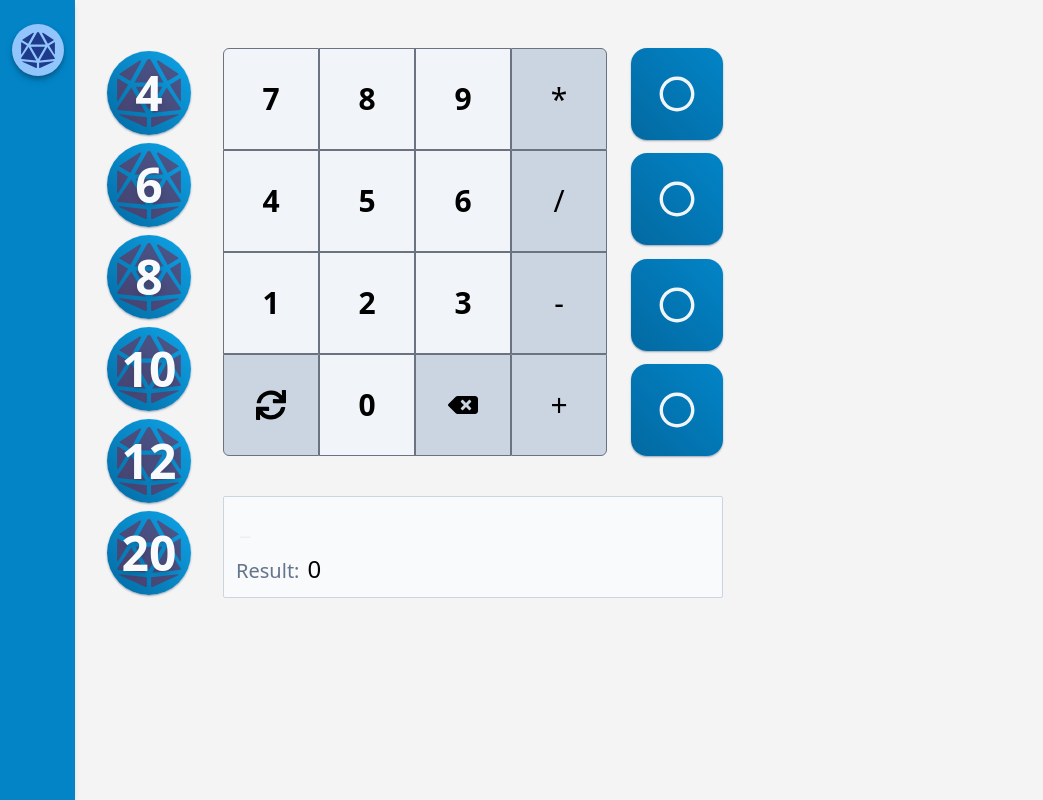
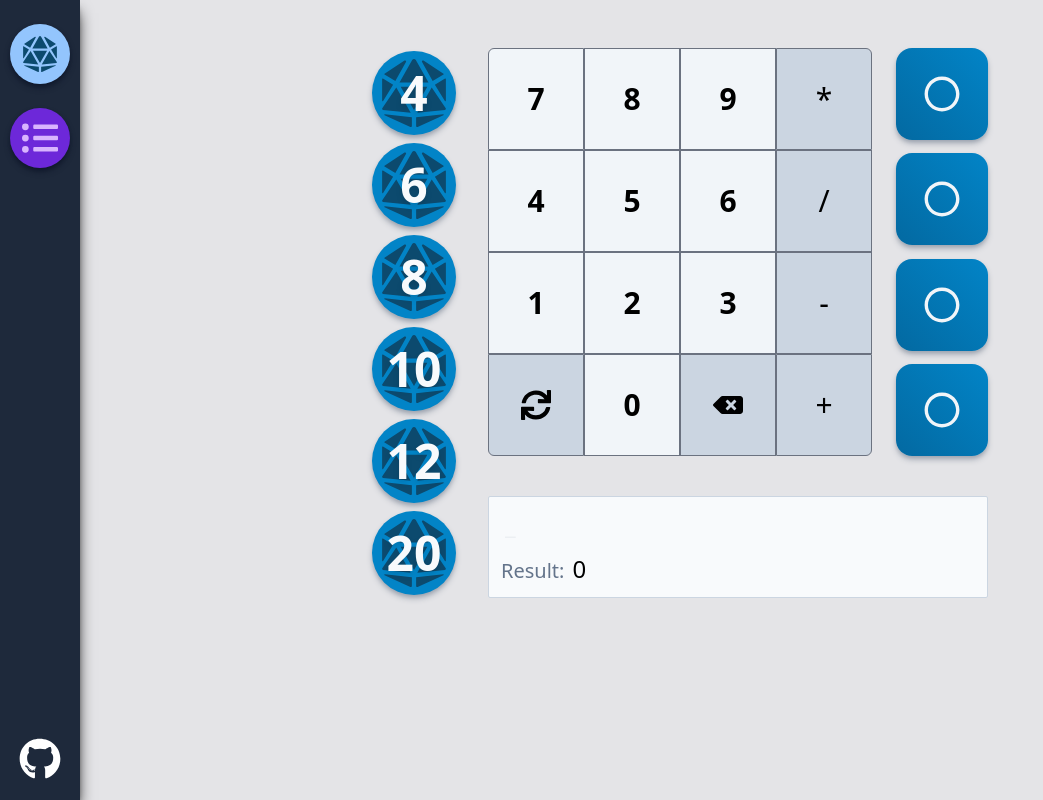
Before and after one commit to ehouse/nextjs-dmtools, a Next.js app: page / in a window 1280 px wide. Shown: the whole page, without its empty margins (0-1043 px from the left). Built offline with nearby package versions, Linux system fonts and the light colour scheme.

Commit message:
Redesign and recolor of the main page
Redid the globals.css file to be more in line with best practices
Rewrote the readme.md file

```diff
--- a/components/diceRoller.tsx
+++ b/components/diceRoller.tsx
@@ -13,7 +13,7 @@ function DiceRoller() {
   };
 
   return (
-    <div className="container mx-auto flex flex-col px-4 md:px-8 md:pt-12">
+    <div className="mx-auto flex flex-col px-4 pt-2 md:px-8 md:pt-12">
       <div className="gap-8 md:flex">
         <DiceSection setExpression={setExpression} expression={expression} />
         <div>
--- a/components/diceroller/Memory.tsx
+++ b/components/diceroller/Memory.tsx
@@ -2,6 +2,40 @@ import { useState } from "react";
 import { FaRegCircle, FaRegDotCircle, FaTrash } from "react-icons/fa";
 
 import { reRollExpression, expressionToString } from "../../library/expression";
+
+function TrashCan(props: { onClick: () => void }) {
+  return (
+    <button
+      className="absolute right-1.5 top-1.5 p-0.5 text-slate-100 hover:text-slate-400"
+      onClick={props.onClick}
+    >
+      <FaTrash />
+    </button>
+  );
+}
+
+function MemoryButton(props: {
+  cell: Expression;
+  cellID: number;
+  dispatchMemory: (id: number, clear?: boolean) => void;
+}) {
+  return (
+    <div className="group relative">
+      <button
+        onClick={() => props.dispatchMemory(props.cellID)}
+        className="button rounded-2xl bg-gradient-to-tr from-sky-700 to-sky-600 p-7 text-4xl text-slate-100 "
+      >
+        {props.cell ? <FaRegDotCircle /> : <FaRegCircle />}
+      </button>
+      {props.cell && (
+        <TrashCan onClick={() => props.dispatchMemory(props.cellID, true)} />
+      )}
+      <span className="tip left-[6rem] top-[1.5rem]">
+        {expressionToString(props.cell ?? null) || "Empty"}
+      </span>
+    </div>
+  );
+}
 
 function Memory(props: {
   expression: Expression;
@@ -28,82 +62,10 @@ function Memory(props: {
 
   return (
     <div className="hidden flex-col justify-between md:flex">
-      <div className="group relative">
-        <button
-          onClick={() => dispatchMemory(1)}
-          className="calculator-button-cell"
-        >
-          {cell[1] ? <FaRegDotCircle /> : <FaRegCircle />}
-        </button>
-        {cell[1] && (
-          <button
-            className="trashcan-hover absolute right-1.5 top-1.5 p-0.5"
-            onClick={() => dispatchMemory(1, true)}
-          >
-            <FaTrash />
-          </button>
-        )}
-        <span className="cell-tip group-hover:scale-100">
-          {expressionToString(cell[1] ?? null) || "Empty"}
-        </span>
-      </div>
-      <div className="group relative">
-        <button
-          onClick={() => dispatchMemory(2)}
-          className="calculator-button-cell"
-        >
-          {cell[2] ? <FaRegDotCircle /> : <FaRegCircle />}
-        </button>
-        {cell[2] && (
-          <button
-            className="trashcan-hover absolute right-1.5 top-1.5 p-0.5"
-            onClick={() => dispatchMemory(2, true)}
-          >
-            <FaTrash />
-          </button>
-        )}
-        <span className="cell-tip group-hover:scale-100">
-          {expressionToString(cell[2] ?? null) || "Empty"}
-        </span>
-      </div>
-      <div className="group relative">
-        <button
-          onClick={() => dispatchMemory(3)}
-          className="calculator-button-cell"
-        >
-          {cell[3] ? <FaRegDotCircle /> : <FaRegCircle />}
-        </button>
-        {cell[3] && (
-          <button
-            className="trashcan-hover absolute right-1.5 top-1.5 p-0.5"
-            onClick={() => dispatchMemory(3, true)}
-          >
-            <FaTrash />
-          </button>
-        )}
-        <span className="cell-tip group-hover:scale-100">
-          {expressionToString(cell[3] ?? null) || "Empty"}
-        </span>
-      </div>
-      <div className="group relative">
-        <button
-          onClick={() => dispatchMemory(4)}
-          className="calculator-button-cell"
-        >
-          {cell[4] ? <FaRegDotCircle /> : <FaRegCircle />}
-        </button>
-        {cell[4] && (
-          <button
-            className="trashcan-hover absolute right-1.5 top-1.5 p-0.5"
-            onClick={() => dispatchMemory(4, true)}
-          >
-            <FaTrash />
-          </button>
-        )}
-        <span className="cell-tip group-hover:scale-100">
-          {expressionToString(cell[4] ?? null) || "Empty"}
-        </span>
-      </div>
+      <MemoryButton cell={cell[1]} cellID={1} dispatchMemory={dispatchMemory} />
+      <MemoryButton cell={cell[2]} cellID={2} dispatchMemory={dispatchMemory} />
+      <MemoryButton cell={cell[3]} cellID={3} dispatchMemory={dispatchMemory} />
+      <MemoryButton cell={cell[4]} cellID={4} dispatchMemory={dispatchMemory} />
     </div>
   );
 }
--- a/components/diceroller/die.tsx
+++ b/components/diceroller/die.tsx
@@ -10,11 +10,13 @@ function Die(props: Props) {
     <div className="relative">
       <button
         type="button"
-        className="die group active:shadow-none"
+        className="button group flex items-center justify-around rounded-full bg-sky-600 p-2 text-sky-900"
         onClick={() => props.onClick(props.face)}
       >
-        <FaDiceD20 size="68" className="fill-rose-900/50" />
-        <span className="die-face">{props.face}</span>
+        <FaDiceD20 size="68" />
+        <span className="absolute text-center text-5xl font-semibold text-slate-50 shadow-white drop-shadow-md group-active:text-slate-200">
+          {props.face}
+        </span>
       </button>
     </div>
   );
--- a/components/diceroller/results.tsx
+++ b/components/diceroller/results.tsx
@@ -67,7 +67,7 @@ function Results(props: { expression: Expression }) {
   const expressionTotal = evalExpression(props.expression);
 
   return (
-    <div className="mt-10 flex flex-col rounded-sm border border-solid border-slate-300 bg-slate-50 p-3 text-2xl">
+    <div className="mt-4 flex flex-col rounded-sm border border-solid border-slate-300 bg-slate-50 p-3 text-2xl md:mt-10">
       <div>
         {renderedResults}
         <WaitingInput />
--- a/pages/index.tsx
+++ b/pages/index.tsx
@@ -1,17 +1,62 @@
 import type { NextPage } from "next";
+import React from "react";
 
-import { FaDiceD20 } from "react-icons/fa";
+import {
+  FaDiceD20,
+  FaListUl,
+  FaGithub,
+  FaExternalLinkAlt,
+} from "react-icons/fa";
 
 import DiceRoller from "../components/diceRoller";
 
+function SidebarButton(props: {
+  buttonStyles: string;
+  children: React.ReactElement[];
+  onClick: () => void;
+}) {
+  return (
+    <button
+      onClick={props.onClick}
+      className={`group relative mx-auto flex items-center justify-center rounded-full p-3 shadow-md shadow-slate-900 transition-all duration-100 ease-out hover:cursor-pointer active:shadow-none md:mt-6 ${props.buttonStyles}`}
+    >
+      {props.children}
+    </button>
+  );
+}
+
 const Home: NextPage = () => {
   return (
-    <div className="flex flex-col bg-zinc-100 md:flex-row">
-      <nav className="flex w-auto flex-col items-center bg-sky-600 shadow-md md:w-20 ">
-        <div className="sidebar-icon group md:mt-6">
-          <FaDiceD20 size="36px" color="rgb(30 58 138)" />
-          <span className="sidebar-tip group-hover:scale-100">Dice Roller</span>
+    <div className="flex flex-col bg-zinc-200 md:flex-row">
+      <nav className="flex w-auto items-center bg-slate-800 shadow-lg md:w-20 md:flex-col md:shadow-black ">
+        <div className="flex flex-grow md:block ">
+          <SidebarButton
+            buttonStyles="bg-blue-300 text-sky-900 active:bg-blue-300/80"
+            onClick={() => {}}
+          >
+            <FaDiceD20 size="36px" />
+            <span className="tip left-[4.25rem]">Dice Roller</span>
+          </SidebarButton>
+          <SidebarButton
+            buttonStyles="bg-violet-700 text-purple-300 active:bg-violet-800/80 "
+            onClick={() => {}}
+          >
+            <FaListUl size="36px" />
+            <span className="tip left-[4.25rem]">Initiative Tracker</span>
+          </SidebarButton>
         </div>
+        <a
+          href="https://github.com/ehouse/prophecy"
+          className="sidebar-icon group relative mx-auto hidden items-center justify-center pb-5 text-white md:flex"
+        >
+          <FaGithub size="42px" />
+          <span className="tip left-[3.75rem]">
+            <div className="inline-flex items-center gap-1">
+              github.com
+              <FaExternalLinkAlt />
+            </div>
+          </span>
+        </a>
       </nav>
       <DiceRoller />
       <style global jsx>{`
--- a/styles/globals.css
+++ b/styles/globals.css
@@ -3,42 +3,14 @@
 @tailwind utilities;
 
 @layer components {
-    /* Affect for darkening the text color when hovering the trashcan icon*/
-    .trashcan-hover {
-      @apply text-slate-100 hover:text-slate-400
+
+    /* Button definition with shadow and darkening effect on hover and click */
+    .button {
+      @apply shadow-md shadow-gray-400 transition-all duration-100 ease-out hover:shadow hover:shadow-gray-500 active:shadow-none hover:brightness-90 active:brightness-75
     }
 
-    /* Design of the individual dice */
-    .die {
-      @apply flex justify-around items-center
-      rounded-full
-      bg-gradient-to-tr from-sky-700 to-sky-500 active:from-sky-800 active:to-sky-800
-      p-2 shadow-sm active:shadow-none shadow-gray-400
-      transition-all ease-linear
-    }
-
-    /* Design of the face of the individual dice */
-    .die-face {
-      @apply absolute text-center text-5xl font-semibold
-      text-slate-50 group-active:text-slate-200 shadow-white drop-shadow-md
-    }
-
-    /* The icon that represents a specific component tree */
-    .sidebar-icon {
-      @apply relative flex items-center justify-center mx-auto rounded-full
-      bg-blue-300 p-2 shadow-md shadow-sky-800 transition-all duration-100 ease-linear
-      hover:cursor-pointer active:bg-blue-300/80 active:shadow-none
-    }
-
-    /* Pop-up tip naming the component tree */
-    .sidebar-tip {
-      @apply absolute w-auto p-2 m-2 min-w-max left-[3.25rem] scale-0 rounded-md shadow-md
-      text-white bg-gray-900 text-xs font-semibold transition-all origin-left
-    }
-
-    .cell-tip {
-      @apply absolute w-auto p-2 m-2 min-w-max left-[6rem] top-[1.5rem] scale-0 rounded-md
-      shadow-md text-white bg-gray-900 text-xs font-semibold transition-all origin-left
+    .tip {
+      @apply absolute z-10 m-2 w-auto min-w-max origin-left scale-0 rounded-md bg-gray-900 p-2 text-xs font-semibold text-white shadow-md transition-all group-hover:scale-100
     }
 
     .calculator-button{
@@ -55,6 +27,6 @@
     }
 
     .calculator-button-cell{
-      @apply die text-slate-100 text-4xl rounded-2xl p-7 bg-gradient-to-tr from-sky-700 to-sky-600
+      @apply text-slate-100 text-4xl rounded-2xl p-7 bg-gradient-to-tr from-sky-700 to-sky-600
     }
   }
```
Also changed, not shown: 1 other file (tests, documents, lock files or other folders).
